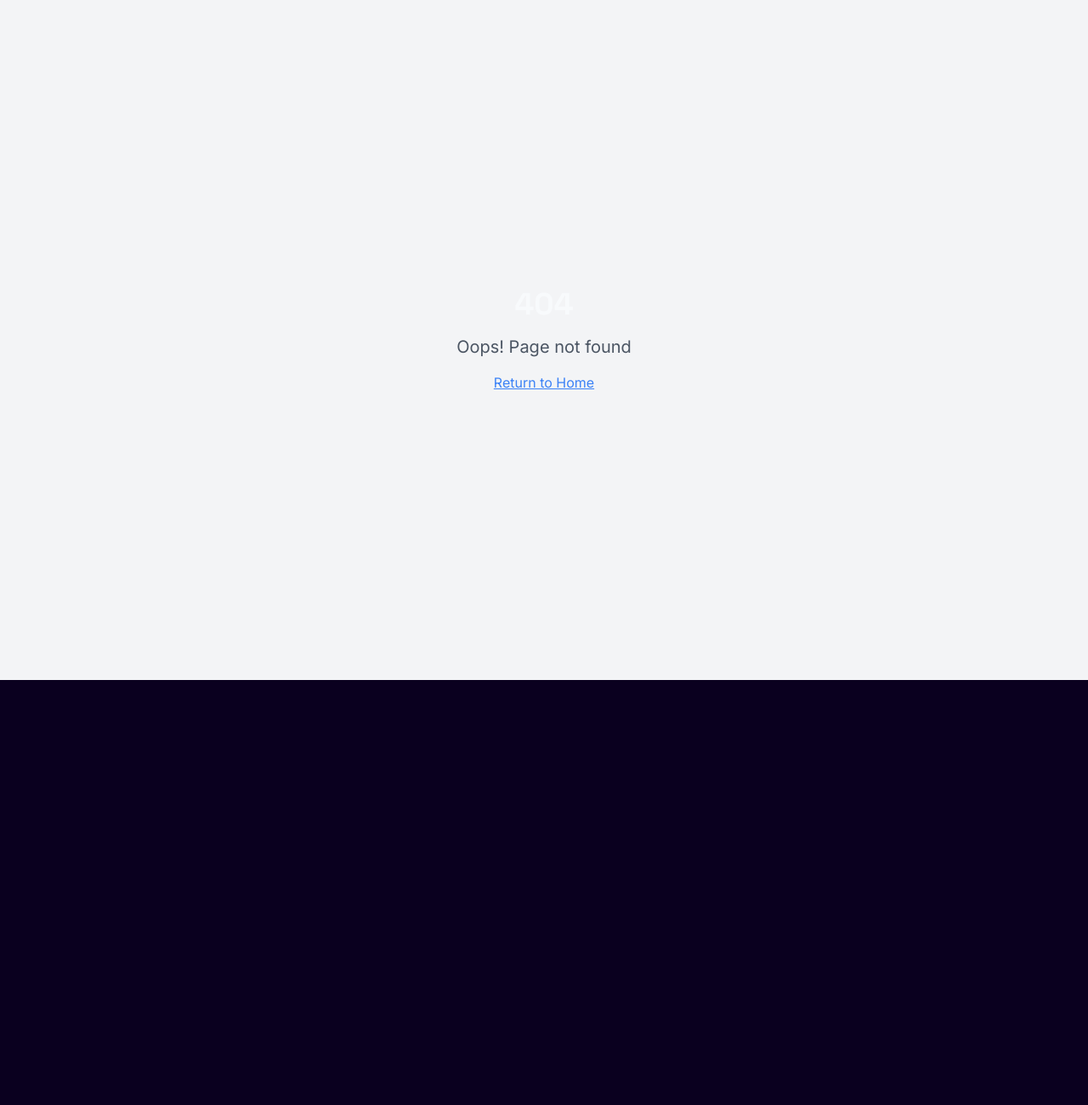
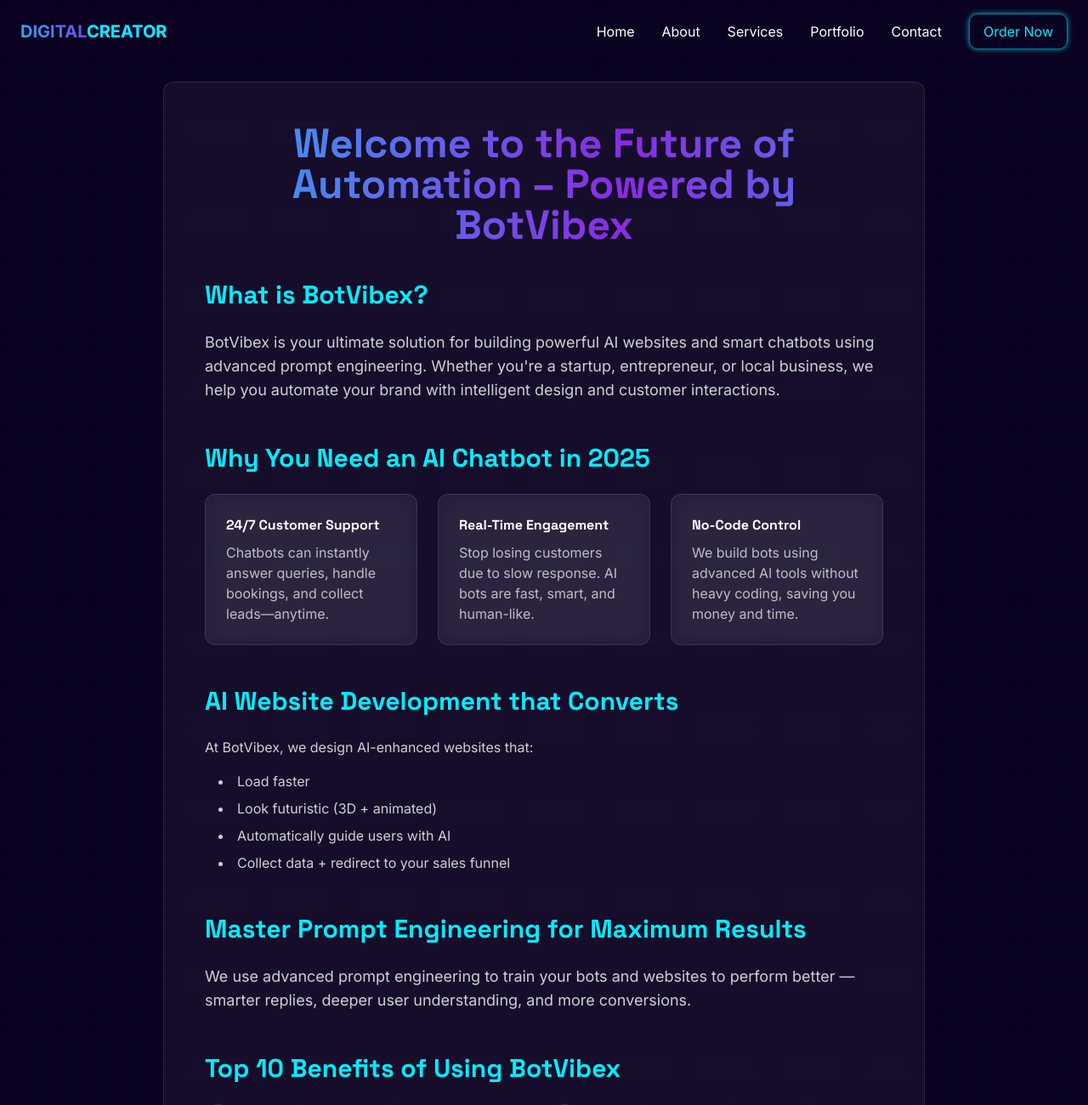
Before and after one commit to Belalfeat/vibe-creation, a React (Vite) app: page /blog in a window 1280 px wide. Before the commit this address had no page. Shown: the top 1300 px of the page at 85% size. Before the commit the page ends 800 px from the top, so only its background shows below. Built offline with nearby package versions, Linux system fonts and the light colour scheme.

Commit message:
Add blog post and SEO optimizations

```diff
--- a/src/App.tsx
+++ b/src/App.tsx
@@ -10,6 +10,7 @@ import Services from "./pages/Services";
 import Portfolio from "./pages/Portfolio";
 import Contact from "./pages/Contact";
 import Order from "./pages/Order";
+import Blog from "./pages/Blog";
 import NotFound from "./pages/NotFound";
 
 const queryClient = new QueryClient();
@@ -27,6 +28,7 @@ const App = () => (
           <Route path="/portfolio" element={<Portfolio />} />
           <Route path="/contact" element={<Contact />} />
           <Route path="/order" element={<Order />} />
+          <Route path="/blog" element={<Blog />} />
           {/* ADD ALL CUSTOM ROUTES ABOVE THE CATCH-ALL "*" ROUTE */}
           <Route path="*" element={<NotFound />} />
         </Routes>
--- a/src/components/HeroSection.tsx
+++ b/src/components/HeroSection.tsx
@@ -3,6 +3,7 @@ import React, { useEffect, useRef } from 'react';
 import { Button } from "@/components/ui/button";
 import { ChevronDown } from 'lucide-react';
 import GlowingOrb from './GlowingOrb';
+import { Link } from 'react-router-dom';
 
 const HeroSection: React.FC = () => {
   const videoRef = useRef<HTMLVideoElement>(null);
@@ -54,12 +55,22 @@ const HeroSection: React.FC = () => {
           <div className="mt-8 flex flex-col md:flex-row items-center justify-center gap-8">
             <GlowingOrb />
 
+            <div className="flex flex-col md:flex-row gap-4">
               <Button
                 onClick={handleOrderClick}
                 className="bg-transparent border border-neon-blue text-neon-blue hover:bg-neon-blue/20 px-6 py-6 text-lg rounded-md transition-all duration-300 animate-glow neon-border hover:scale-105 transform"
               >
                 Get Your Custom AI Solution Today
               </Button>
+
+              <Link to="/blog">
+                <Button
+                  className="bg-transparent border border-neon-purple text-neon-purple hover:bg-neon-purple/20 px-6 py-6 text-lg rounded-md transition-all duration-300 animate-glow neon-border-purple hover:scale-105 transform"
+                >
+                  Read Our Latest Blog
+                </Button>
+              </Link>
+            </div>
           </div>
         </div>
       </div>
--- a/src/components/SkillHighlightsSection.tsx
+++ b/src/components/SkillHighlightsSection.tsx
@@ -30,11 +30,9 @@ const SkillCard: React.FC<SkillCardProps> = ({
   colorClass,
   borderClass
 }) => {
-  const scrollToContact = () => {
-    const contactSection = document.getElementById('contact');
-    if (contactSection) {
-      contactSection.scrollIntoView({ behavior: 'smooth' });
-    }
+  const handleOrderClick = () => {
+    const orderEvent = new Event('order-now-click');
+    document.dispatchEvent(orderEvent);
   };
 
   return (
@@ -78,7 +76,7 @@ const SkillCard: React.FC<SkillCardProps> = ({
       </div>
 
       <Button
-        onClick={scrollToContact}
+        onClick={handleOrderClick}
         className={`mt-auto w-full bg-transparent ${borderClass} hover:bg-white/5 transition-all duration-300`}
       >
         Get Started
@@ -125,7 +123,7 @@ const SkillHighlightsSection: React.FC = () => {
         position: "Content Strategist"
       },
       icon: <FileCode size={32} className="text-neon-blue" />,
-      imageUrl: "https://images.unsplash.com/photo-1518770660439-4636190af475?ixlib=rb-4.0.3&ixid=M3wxMjA3fDB8MHxwaG90by1wYWdlfHx8fGVufDB8fHx8fA%3D%3D&auto=format&fit=crop&w=870&q=80",
+      imageUrl: "/lovable-uploads/f3eb00a1-f1da-4c63-996a-35740d4606b9.png",
       colorClass: "bg-neon-blue/20",
       borderClass: "border border-neon-blue neon-border"
     },
--- /dev/null
+++ b/src/pages/Blog.tsx
@@ -0,0 +1,172 @@
+
+import React from 'react';
+import Navbar from '../components/Navbar';
+import Footer from '../components/Footer';
+import { Button } from "@/components/ui/button";
+import OrderFormPopup from '../components/OrderFormPopup';
+
+const Blog: React.FC = () => {
+  // Update document title and meta description programmatically
+  React.useEffect(() => {
+    document.title = "Why BotVibex is the Future of AI Website & Chatbot Development in 2025";
+    const metaDescription = document.querySelector('meta[name="description"]');
+    if (metaDescription) {
+      metaDescription.setAttribute("content", "BotVibex offers AI-powered website and chatbot development with expert-level prompt engineering. Discover how it can transform your business growth in 2025.");
+    }
+
+    // Add meta keywords for SEO
+    let metaKeywords = document.querySelector('meta[name="keywords"]');
+    if (!metaKeywords) {
+      metaKeywords = document.createElement('meta');
+      metaKeywords.setAttribute('name', 'keywords');
+      document.head.appendChild(metaKeywords);
+    }
+    metaKeywords.setAttribute('content', 'ai chatbot developer India, ai website builder, prompt engineering expert, website automation 2025, build ai chatbot no code, best ai website builder, affordable chatbot developer, BotVibex India');
+  }, []);
+
+  const handleDemoRequest = () => {
+    const orderEvent = new Event('order-now-click');
+    document.dispatchEvent(orderEvent);
+  };
+
+  return (
+    <div className="min-h-screen tech-bg">
+      <Navbar />
+      <div className="pt-24 pb-16">
+        <div className="container mx-auto px-6">
+          <article className="max-w-4xl mx-auto glass-card p-8 md:p-12">
+            {/* H1 Heading */}
+            <h1 className="text-3xl md:text-4xl lg:text-5xl font-bold text-gradient mb-10 text-center">
+              Welcome to the Future of Automation – Powered by BotVibex
+            </h1>
+
+            {/* What is BotVibex */}
+            <section className="mb-12">
+              <h2 className="text-2xl md:text-3xl font-bold text-neon-blue mb-6">What is BotVibex?</h2>
+              <p className="text-white/80 mb-6 text-lg">
+                BotVibex is your ultimate solution for building powerful AI websites and smart chatbots using advanced prompt engineering. Whether you're a startup, entrepreneur, or local business, we help you automate your brand with intelligent design and customer interactions.
+              </p>
+            </section>
+
+            {/* Why You Need an AI Chatbot in 2025 */}
+            <section className="mb-12">
+              <h2 className="text-2xl md:text-3xl font-bold text-neon-blue mb-6">Why You Need an AI Chatbot in 2025</h2>
+
+              <div className="grid grid-cols-1 md:grid-cols-3 gap-6 mb-6">
+                <div className="glass-card p-6 border border-neon-blue/30 hover:border-neon-blue/60 transition-all duration-300">
+                  <h3 className="font-bold text-white mb-2">24/7 Customer Support</h3>
+                  <p className="text-white/70">Chatbots can instantly answer queries, handle bookings, and collect leads—anytime.</p>
+                </div>
+
+                <div className="glass-card p-6 border border-neon-blue/30 hover:border-neon-blue/60 transition-all duration-300">
+                  <h3 className="font-bold text-white mb-2">Real-Time Engagement</h3>
+                  <p className="text-white/70">Stop losing customers due to slow response. AI bots are fast, smart, and human-like.</p>
+                </div>
+
+                <div className="glass-card p-6 border border-neon-blue/30 hover:border-neon-blue/60 transition-all duration-300">
+                  <h3 className="font-bold text-white mb-2">No-Code Control</h3>
+                  <p className="text-white/70">We build bots using advanced AI tools without heavy coding, saving you money and time.</p>
+                </div>
+              </div>
+            </section>
+
+            {/* AI Website Development that Converts */}
+            <section className="mb-12">
+              <h2 className="text-2xl md:text-3xl font-bold text-neon-blue mb-6">AI Website Development that Converts</h2>
+              <p className="text-white/80 mb-4">At BotVibex, we design AI-enhanced websites that:</p>
+
+              <ul className="list-disc list-inside text-white/80 space-y-2 pl-4 mb-6">
+                <li>Load faster</li>
+                <li>Look futuristic (3D + animated)</li>
+                <li>Automatically guide users with AI</li>
+                <li>Collect data + redirect to your sales funnel</li>
+              </ul>
+            </section>
+
+            {/* Master Prompt Engineering for Maximum Results */}
+            <section className="mb-12">
+              <h2 className="text-2xl md:text-3xl font-bold text-neon-blue mb-6">Master Prompt Engineering for Maximum Results</h2>
+              <p className="text-white/80 mb-6 text-lg">
+                We use advanced prompt engineering to train your bots and websites to perform better — smarter replies, deeper user understanding, and more conversions.
+              </p>
+            </section>
+
+            {/* Top 10 Benefits of Using BotVibex */}
+            <section className="mb-12">
+              <h2 className="text-2xl md:text-3xl font-bold text-neon-blue mb-6">Top 10 Benefits of Using BotVibex</h2>
+
+              <div className="grid grid-cols-1 md:grid-cols-2 gap-4 mb-6">
+                {[
+                  "Fast-loading AI websites",
+                  "Smart Chatbot Integration",
+                  "Real-time user data collection",
+                  "Built-in SEO structure",
+                  "Mobile-responsive design",
+                  "Modern animations + 3D effects",
+                  "Booking systems + redirect to Instagram",
+                  "Lead collection with auto-send",
+                  "Affordable for small businesses",
+                  "Personal support + regular updates"
+                ].map((benefit, index) => (
+                  <div key={index} className="flex items-center gap-3">
+                    <span className="flex items-center justify-center w-8 h-8 bg-neon-blue/20 text-neon-blue rounded-full font-bold">
+                      {index + 1}
+                    </span>
+                    <span className="text-white/90">{benefit}</span>
+                  </div>
+                ))}
+              </div>
+            </section>
+
+            {/* Who Is This For? */}
+            <section className="mb-12">
+              <h2 className="text-2xl md:text-3xl font-bold text-neon-blue mb-6">Who Is This For?</h2>
+
+              <div className="grid grid-cols-1 sm:grid-cols-2 md:grid-cols-3 gap-4 mb-6">
+                {[
+                  "Real estate agencies",
+                  "Online stores (eCommerce)",
+                  "Coaches and mentors",
+                  "YouTubers, Influencers",
+                  "Service businesses (India & Global)"
+                ].map((item, index) => (
+                  <div key={index} className="glass-card p-4 border border-neon-purple/30 hover:border-neon-purple/60 transition-all duration-300">
+                    <p className="text-white/90 text-center">{item}</p>
+                  </div>
+                ))}
+              </div>
+            </section>
+
+            {/* Ready to Build Your AI Brand? */}
+            <section className="mb-10">
+              <h2 className="text-2xl md:text-3xl font-bold text-neon-blue mb-6">Ready to Build Your AI Brand?</h2>
+              <p className="text-white/80 mb-6">
+                Click below to book a demo with BotVibex now.
+                We'll collect your details and redirect you to our official Instagram for fast response.
+              </p>
+
+              <div className="bg-gradient-to-r from-neon-blue/10 to-neon-purple/10 border border-neon-blue/20 rounded-lg p-6 mb-8">
+                <p className="text-white mb-2"><strong>Instagram:</strong> botvibex</p>
+                <p className="text-white"><strong>Email:</strong> vibeswithbilal050@gmail.com</p>
+              </div>
+
+              <div className="flex justify-center">
+                <Button
+                  onClick={handleDemoRequest}
+                  className="bg-transparent border border-neon-blue text-neon-blue hover:bg-neon-blue/20 px-6 py-6 text-lg rounded-md transition-all duration-300 animate-glow neon-border hover:scale-105 transform"
+                >
+                  Book AI Demo Now<br />
+                  <span className="text-sm text-white/70">Get your custom AI chatbot & website today</span>
+                </Button>
+              </div>
+            </section>
+          </article>
+        </div>
+      </div>
+      <Footer />
+      <OrderFormPopup />
+    </div>
+  );
+};
+
+export default Blog;
```
Also changed, not shown: public/robots.txt. Lines whose indentation alone changed are shown as unchanged.
